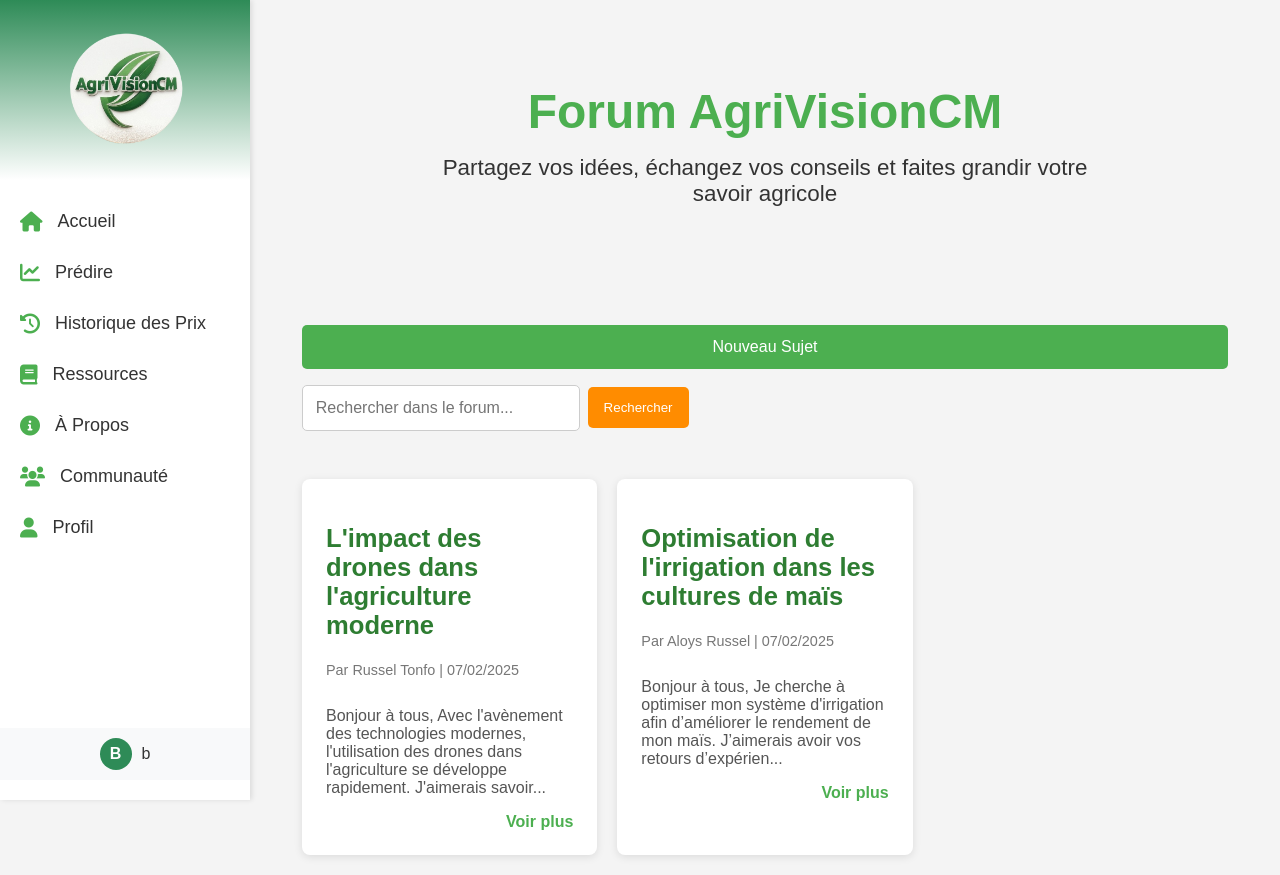
After one commit to AloysRussel1/AgriVisionCM, a Flask app: page /forums in a window 1280 px wide. The commit adds this page. Run offline with Flask 3, Linux system fonts and the light colour scheme; a user stored in the database is signed in.

Commit message:
Gestion du forum

```diff
--- a/app/routes.py
+++ b/app/routes.py
@@ -2,6 +2,9 @@
 from flask_login import login_required, current_user
 from app.model.user_model import User
 from app.model.knowledge_share_model import KnowledgeShare
+from app.model.resource_model import Resource
+from app.model.comment_model import Comment
+from app.model.forum_model import Forum
 from . import db
 from app.forms import AddKnowledgeForm
 
@@ -40,9 +43,18 @@
 def community():
     return render_template('community.html', title='Communauté')
 
-@main.route('/forums')
-def forums():
-    return render_template('forums.html', title='Forums')
+# @main.route('/forums')
+# def forums():
+#     return render_template('forums.html', title='Forums')
+
+# @main.route('/forum/comment', methods=['POST'])
+# def add_comment():
+#     forum = Forum.query.first()  # Assumes there's only one forum
+#     content = request.form['content']
+#     comment = Comment(content=content, forum_id=forum.id, user_id=current_user.id)
+#     db.session.add(comment)
+#     db.session.commit()
+#     return redirect(url_for('main.forum'))
 
 @main.route('/events')
 def events():
@@ -88,6 +100,53 @@
     return render_template('add_knowledge.html', title='Ajouter une Connaissance', form=form)
 
 
+# 1. Affichage de la liste des sujets du forum
+@main.route('/forums')
+@login_required
+def forums():
+    forums = Forum.query.order_by(Forum.created_at.desc()).all()
+    return render_template('forums.html', forums=forums, title="Forum")
+
+# 2. Création d'un nouveau sujet (GET pour afficher le formulaire, POST pour le traiter)
+@main.route('/forums/new', methods=['GET', 'POST'])
+@login_required
+def new_forum():
+    if request.method == 'POST':
+        title = request.form.get('title')
+        content = request.form.get('content')
+        if title and content:
+            new_thread = Forum(title=title, content=content, user_id=current_user.id)
+            db.session.add(new_thread)
+            db.session.commit()
+            return redirect(url_for('main.forums'))
+        # Vous pouvez ajouter ici la gestion des erreurs
+    return render_template('new_forum.html', title="Nouveau Sujet")
+
+# 3. Affichage d'un sujet et gestion de l'ajout d'un commentaire
+@main.route('/forums/<int:forum_id>', methods=['GET', 'POST'])
+@login_required
+def forum_detail(forum_id):
+    forum_thread = Forum.query.get_or_404(forum_id)
+    if request.method == 'POST':
+        comment_content = request.form.get('comment')
+        if comment_content:
+            new_comment = Comment(content=comment_content, forum_id=forum_id, user_id=current_user.id)
+            db.session.add(new_comment)
+            db.session.commit()
+            return redirect(url_for('main.forum_detail', forum_id=forum_id))
+        # Vous pouvez ajouter ici la gestion d'erreurs si le commentaire est vide
+    return render_template('forum_detail.html', forum=forum_thread, title=forum_thread.title)
+
+@main.route('/shared_resources')
+def shared_resources():
+    resources_by_category = {
+        'document': Resource.query.filter_by(type='document').all(),
+        'guide': Resource.query.filter_by(type='guide').all(),
+        'case_study': Resource.query.filter_by(type='case_study').all()
+    }
+    return render_template('shared_resources.html', resources_by_category=resources_by_category)
+
+
 @main.route('/knowledge/')
 @login_required
 def view_knowledge(id):
--- /dev/null
+++ b/app/static/css/forums.css
@@ -0,0 +1,418 @@
+/* ===============================
+   Global & Réglages de Base
+================================= */
+body {
+    font-family: 'Arial', sans-serif;
+    background-color: #f4f4f4;
+    color: #333;
+    margin: 0;
+    padding: 0;
+}
+
+/* ===============================
+   Titres & En-tête de Page
+================================= */
+
+.page-header {
+    position: relative;
+    padding: 4rem 2rem;
+    text-align: center;
+    color: #4CAF50;
+    margin-bottom: 2rem;
+}
+.page-header .header-overlay {
+    position: relative;
+    z-index: 1;
+}
+.page-header .header-content {
+    position: relative;
+    z-index: 2;
+}
+.page-header h1 {
+    font-size: 3rem;
+    margin: 0;
+    font-weight: bold;
+}
+.page-header p {
+    font-size: 1.4rem;
+    margin-top: 1rem;
+    max-width: 700px;
+    margin-left: auto;
+    margin-right: auto;
+    color: #333;
+}
+.page-title {
+    text-align: center;
+    padding: 2rem 0;
+    margin-bottom: 1rem;
+}
+.page-title h1 {
+    font-size: 2.8rem;
+    margin-bottom: 0.5rem;
+    color: #4CAF50; /* Vert principal */
+}
+.page-title p {
+    font-size: 1.1rem;
+    color: #555;
+}
+
+/* ===============================
+   Contrôles du Forum
+================================= */
+.forum-controls {
+    display: flex;
+    flex-wrap: wrap;
+    justify-content: space-between;
+    align-items: center;
+    padding: 0 2rem;
+    margin-bottom: 2rem;
+}
+.forum-controls .cta-button {
+    background: #4CAF50;
+    color: #fff;
+    padding: 0.8rem 1.5rem;
+    border: none;
+    border-radius: 5px;
+    text-decoration: none;
+    transition: background 0.3s ease;
+    margin-bottom: 1rem;
+}
+.forum-controls .cta-button:hover {
+    background: #45a049;
+}
+.search-bar {
+    display: flex;
+    align-items: center;
+    gap: 0.5rem;
+    margin-bottom: 1rem;
+}
+.search-bar input {
+    padding: 0.8rem;
+    border: 1px solid #ccc;
+    border-radius: 5px;
+    font-size: 1rem;
+    width: 250px;
+}
+.search-bar .search-button {
+    background: #FF8C00;
+    color: #fff;
+    border: none;
+    padding: 0.8rem 1rem;
+    border-radius: 5px;
+    cursor: pointer;
+    transition: background 0.3s ease;
+}
+.search-bar .search-button:hover {
+    background: #e67e22;
+}
+
+/* ===============================
+   Grille d'affichage des Sujets
+================================= */
+.forum-list {
+    padding: 0 2rem;
+}
+.forum-cards {
+    display: grid;
+    grid-template-columns: repeat(auto-fill, minmax(280px, 1fr));
+    gap: 20px;
+}
+
+/* ===============================
+   Cartes de Sujet
+================================= */
+.forum-card {
+    background: #fff;
+    border-radius: 8px;
+    padding: 1.5rem;
+    box-shadow: 0 2px 8px rgba(0,0,0,0.1);
+    transition: transform 0.3s ease, box-shadow 0.3s ease;
+    display: flex;
+    flex-direction: column;
+}
+.forum-card:hover {
+    transform: translateY(-3px);
+    box-shadow: 0 4px 12px rgba(0,0,0,0.15);
+}
+.forum-card h2 {
+    font-size: 1.6rem;
+    margin-bottom: 0.5rem;
+    color: #2E7D32; /* Vert foncé */
+}
+.forum-card h2 a {
+    text-decoration: none;
+    color: inherit;
+}
+.forum-card .info {
+    font-size: 0.9rem;
+    color: #777;
+    margin-bottom: 0.8rem;
+}
+.forum-card .excerpt {
+    font-size: 1rem;
+    color: #555;
+    margin-bottom: 1rem;
+}
+.read-more {
+    font-size: 1rem;
+    color: #4CAF50;
+    text-decoration: none;
+    font-weight: bold;
+    align-self: flex-end;
+    transition: text-decoration 0.3s ease;
+}
+.read-more:hover {
+    text-decoration: underline;
+}
+
+/* ===============================
+   Divers & Liens
+================================= */
+a {
+    color: inherit;
+    text-decoration: none;
+}
+a:hover {
+    text-decoration: underline;
+}
+.no-topics {
+    text-align: center;
+    font-size: 1.1rem;
+    color: #777;
+    padding: 2rem;
+}
+
+/* ===============================
+   En-tête du Sujet (Forum Topic)
+================================= */
+.forum-topic {
+    background: #fff;
+    padding: 2rem;
+    border-radius: 8px;
+    max-width: 800px;
+    margin: 2rem auto;
+    box-shadow: 0 2px 10px rgba(0,0,0,0.1);
+}
+.topic-header h1 {
+    font-size: 2rem;
+    color: #4CAF50;
+    margin-bottom: 0.5rem;
+}
+.topic-header .info {
+    font-size: 0.9rem;
+    color: #777;
+}
+
+/* ===============================
+   Contenu du Sujet
+================================= */
+.topic-content p {
+    font-size: 1rem;
+    line-height: 1.8;
+    color: #444;
+    margin-bottom: 2rem;
+}
+
+/* ===============================
+   Commentaires Section
+================================= */
+.comments-section {
+    margin-top: 2rem;
+}
+.comments-section h2 {
+    font-size: 1.8rem;
+    color: #4CAF50;
+    margin-bottom: 1rem;
+}
+
+/* Carte de Commentaire */
+.comment-card {
+    background: #f9f9f9;
+    border-left: 4px solid #4CAF50;
+    padding: 1rem;
+    margin-bottom: 1rem;
+    border-radius: 4px;
+}
+.comment-card .comment-info {
+    font-size: 0.85rem;
+    color: #777;
+    margin-bottom: 0.5rem;
+}
+.comment-card .comment-text {
+    font-size: 1rem;
+    color: #333;
+    margin-bottom: 0.5rem;
+}
+
+/* ===============================
+   Réactions aux Commentaires
+================================= */
+.comment-reactions {
+    display: flex;
+    gap: 1rem;
+    margin-top: 0.5rem;
+}
+.comment-reactions .reaction {
+    color: #4CAF50;
+    text-decoration: none;
+    font-size: 1rem;
+    display: flex;
+    align-items: center;
+    gap: 0.3rem;
+    transition: color 0.3s ease;
+}
+.comment-reactions .reaction:hover {
+    color: #45a049;
+}
+.comment-reactions .reaction .reaction-count {
+    font-weight: bold;
+}
+
+/* ===============================
+   Formulaire de Réponse
+================================= */
+.reply-form {
+    background: #fff;
+    padding: 1.5rem;
+    border-radius: 8px;
+    box-shadow: 0 2px 8px rgba(0,0,0,0.1);
+    max-width: 800px;
+    margin: 2rem auto;
+}
+.reply-form h2 {
+    font-size: 1.8rem;
+    color: #4CAF50;
+    margin-bottom: 1rem;
+}
+.reply-form textarea {
+    width: 100%;
+    padding: 1rem;
+    border: 1px solid #ccc;
+    border-radius: 4px;
+    font-size: 1rem;
+    resize: vertical;
+    min-height: 120px;
+    margin-bottom: 1rem;
+}
+.reply-form .cta-button {
+    background: #4CAF50;
+    color: #fff;
+    padding: 0.75rem 1.5rem;
+    border: none;
+    border-radius: 4px;
+    font-size: 1rem;
+    cursor: pointer;
+    transition: background 0.3s ease;
+}
+.reply-form .cta-button:hover {
+    background: #45a049;
+}
+
+/* ===============================
+   Liens & Divers
+================================= */
+a {
+    color: inherit;
+    text-decoration: none;
+}
+a:hover {
+    text-decoration: underline;
+}
+.no-comments {
+    font-size: 1rem;
+    color: #777;
+    text-align: center;
+    margin-top: 2rem;
+}
+/* ===============================
+   Nouveau Sujet - Formulaire
+================================= */
+.page-title {
+    text-align: center;
+    padding: 2rem 0;
+}
+.page-title h1 {
+    font-size: 2.2rem;
+    color: #4CAF50;
+}
+.page-title p {
+    font-size: 1rem;
+    color: #666;
+}
+
+/* Conteneur du formulaire */
+.form-container {
+    display: flex;
+    justify-content: center;
+    padding: 2rem;
+}
+
+/* Carte du formulaire */
+.form-card {
+    background: white;
+    padding: 2rem;
+    border-radius: 10px;
+    box-shadow: 0 4px 10px rgba(0, 0, 0, 0.1);
+    max-width: 600px;
+    width: 100%;
+}
+.form-card h2 {
+    text-align: center;
+    margin-bottom: 1rem;
+    color: #333;
+}
+
+/* Champs de formulaire */
+.form-group {
+    margin-bottom: 1rem;
+}
+.form-group label {
+    font-weight: bold;
+    display: block;
+    margin-bottom: 5px;
+}
+.form-group input,
+.form-group textarea {
+    width: 100%;
+    padding: 10px;
+    border: 1px solid #ddd;
+    border-radius: 5px;
+    font-size: 1rem;
+    transition: all 0.3s ease-in-out;
+}
+.form-group input:focus,
+.form-group textarea:focus {
+    border-color: #4CAF50;
+    box-shadow: 0 0 5px rgba(76, 175, 80, 0.5);
+    outline: none;
+}
+
+/* Bouton de soumission */
+.cta-button {
+    background: #4CAF50;
+    color: white;
+    padding: 12px 20px;
+    border: none;
+    border-radius: 5px;
+    font-size: 1rem;
+    cursor: pointer;
+    transition: background 0.3s ease-in-out;
+    display: flex;
+    align-items: center;
+    justify-content: center;
+    gap: 8px;
+    width: 100%;
+}
+.cta-button i {
+    font-size: 1.2rem;
+}
+.cta-button:hover {
+    background: #45a049;
+}
+
+/* Responsive */
+@media (max-width: 768px) {
+    .form-card {
+        padding: 1.5rem;
+    }
+}
--- a/app/templates/community.html
+++ b/app/templates/community.html
@@ -24,7 +24,7 @@
         <div class="section">
             <h2>Ressources Partagées</h2>
             <p>Accédez à une bibliothèque de documents, guides, et études de cas pour améliorer vos pratiques agricoles.</p>
-            <a href="{{ url_for('main.resources') }}" class="cta-button">Explorer</a>
+            <a href="{{ url_for('main.shared_resources') }}" class="cta-button">Explorer</a>
         </div>
         <div class="section">
             <h2>Événements et Webinaires</h2>
--- /dev/null
+++ b/app/templates/forums.html
@@ -0,0 +1,52 @@
+{% extends "base.html" %}
+{% block title %}Forum - AgriVisionCM{% endblock %}
+
+{% block styles %}
+    {{ super() }}
+    <link rel="stylesheet" href="{{ url_for('static', filename='css/forums.css') }}">
+{% endblock %}
+
+{% block content %}
+<!-- Nouvelle En-tête Moderne -->
+<section class="page-header">
+    <div class="header-overlay">
+        <div class="header-content">
+            <h1>Forum AgriVisionCM</h1>
+            <p>Partagez vos idées, échangez vos conseils et faites grandir votre savoir agricole</p>
+        </div>
+    </div>
+</section>
+
+<!-- Contrôles du forum -->
+<section class="forum-controls">
+    <a href="{{ url_for('main.new_forum') }}" class="cta-button">Nouveau Sujet</a>
+    <div class="search-bar">
+        <input type="text" placeholder="Rechercher dans le forum..." />
+        <button type="button" class="search-button">Rechercher</button>
+    </div>
+</section>
+
+<!-- Liste des sujets -->
+<section class="forum-list">
+    <div class="forum-cards">
+        {% if forums|length == 0 %}
+            <p class="no-topics">Aucun sujet n'a encore été créé. Soyez le premier à démarrer une discussion !</p>
+        {% else %}
+            {% for forum in forums %}
+            <div class="forum-card">
+                <h2>
+                    <a href="{{ url_for('main.forum_detail', forum_id=forum.id) }}">
+                        {{ forum.title }}
+                    </a>
+                </h2>
+                <p class="info">
+                    Par <span class="author">{{ forum.user.username }}</span> | {{ forum.created_at.strftime('%d/%m/%Y') }}
+                </p>
+                <p class="excerpt">{{ forum.content | truncate(150, true) }}</p>
+                <a href="{{ url_for('main.forum_detail', forum_id=forum.id) }}" class="read-more">Voir plus</a>
+            </div>
+            {% endfor %}
+        {% endif %}
+    </div>
+</section>
+{% endblock %}
```
Also changed, not shown: app/static/css/knowledge_share.css (+27 -18 lines), app/static/js/forums.js (added, +19 -0 lines), app/templates/forum_detail.html (added, +50 -0 lines), app/templates/new_forum.html (added, +31 -0 lines), app/templates/shared_resources.html (added, +20 -0 lines), app/static/css/events.css (added), app/static/css/shared_resources.css (added), app/static/js/shared_resources.js (added), app/templates/event_detail.html (added), app/templates/events.html (added), app/templates/new_event.html (added), instance/site.db.
